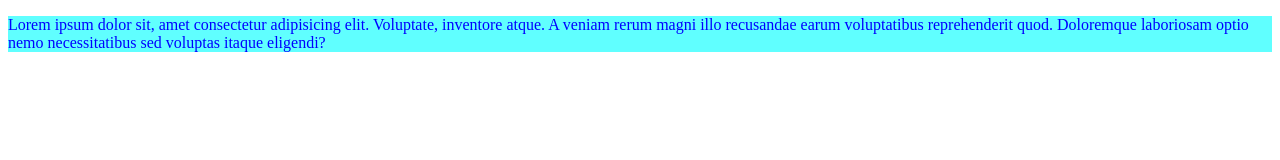
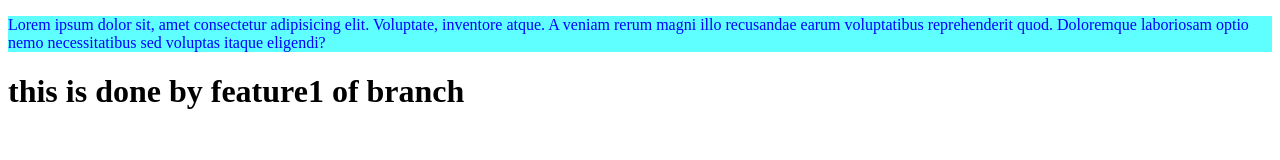
Before and after one commit to Hemant-gupta2006/localreposi, a plain HTML site: page index.html in a window 1280 px wide. Drawn offline with Linux system fonts and the light colour scheme.

Commit message:
this is feature1 doing

```diff
--- a/index.html
+++ b/index.html
@@ -13,6 +13,7 @@
         recusandae earum voluptatibus reprehenderit quod. Doloremque laboriosam optio nemo necessitatibus sed voluptas
         itaque eligendi?
     </p>
+    <h1>this is done by feature1 of branch</h1>
 
 </body>
 
```
